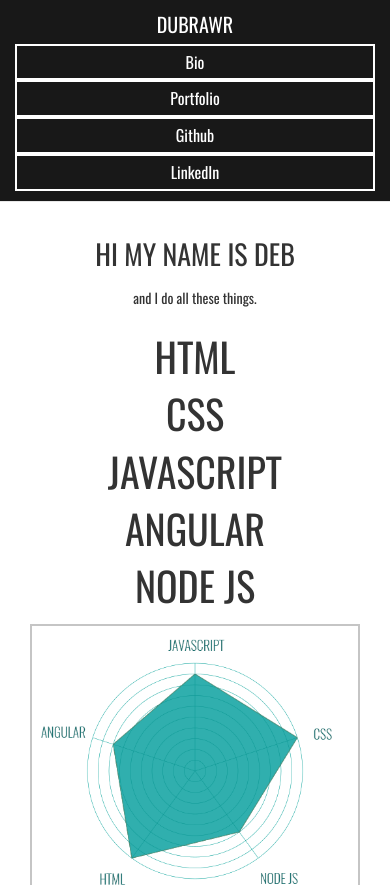
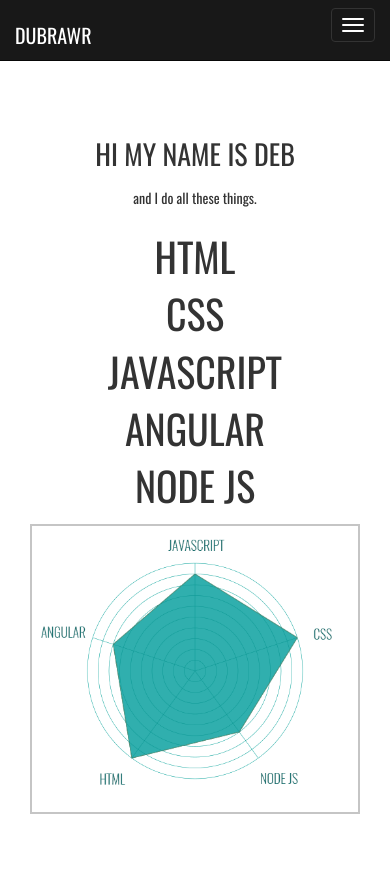
Before and after one commit to dubrawr/portfolio, a website: page index.html in a window 390 px wide. Shown: the top 885 px of the page. Drawn offline with nearby package versions, Linux system fonts and the light colour scheme.

Commit message:
edited so that navbar collapses into a toggle-able menu for smaller devices

```diff
--- a/css/styles.css
+++ b/css/styles.css
@@ -62,10 +62,10 @@
 .piece {margin-bottom: 40px; font-size: 16px;}
 .linkColor {color: black;}
 #portfolio {padding-top: 200px; width: 970px; margin: 0 auto;  text-align: center;}
-#resume, #bio {padding-top:200px; margin:0 auto; text-align: center;}
+#resume, #bio {padding-top:100px; margin:0 auto; text-align: center;}
 img {border: 2px #c5c5c5 solid; margin: 0 auto;}
 
-@media only screen and (max-width: 800px) {
+@media only screen and (max-width: 700px) {
   .image {
     display: block;
     margin-bottom: 10px;
@@ -76,9 +76,9 @@
     margin-top: 50px;
   }
   ul.code>li {display: block;}
-  ul.links {padding: 0; text-align: center; margin-left: auto; margin-right: auto; margin-bottom: 10px;}
+/*  ul.links {padding: 0; text-align: center; margin-left: auto; margin-right: auto; margin-bottom: 10px;}*/
   div.name {text-align: center; display: block; font-size: 20px;}
-  .navbar .links {float: none; margin-top: 5px;}
-  .navbar .links li {margin: 0 auto; display: block; padding: 5px; border: 2px solid white;}
+/*  .navbar .links {float: none; margin-top: 5px;}*/
+  .navbar .links li {text-align: right; margin: 0 auto; display: block; padding: 5px; border: 1px solid white;}
   .padding {padding-top: 20px;}
 }
--- a/index.html
+++ b/index.html
@@ -2,6 +2,7 @@
 <html lang="en">
 <head>
     <meta charset="UTF-8">
+    <meta name="viewport" content="width=device-width, initial-scale=1">
     <title>Deb Does Stuff</title>
     <link rel="stylesheet" href="https://maxcdn.bootstrapcdn.com/bootstrap/3.3.7/css/bootstrap.min.css" type="text/css">
     <link rel="stylesheet" href="https://cdnjs.cloudflare.com/ajax/libs/normalize/5.0.0/normalize.css" type="text/css">
@@ -12,10 +13,18 @@
 </head>
 <body class="container-fluid">
 
-    <nav class="navbar navbar-default navbar-fixed-top">
+    <nav class="navbar navbar-default navbar-fixed-top navbar-inverse">
 
     <div class="container">
-            <div class="name"><a id="slide" target="_blank" href="https://github.com/dubrawr">DUBRAWR</a></div>
+    <div class="navbar-header">
+      <button type="button" class="navbar-toggle" data-toggle="collapse" data-target="#myNavbar">
+        <span class="icon-bar"></span>
+        <span class="icon-bar"></span>
+        <span class="icon-bar"></span>
+      </button>
+      <div class="name navbar-brand"><a id="slide" target="_blank" href="https://github.com/dubrawr">DUBRAWR</a></div></div>
+
+            <div class="collapse navbar-collapse" id="myNavbar">
             <ul class="links">
 
                 <li><a class="jumper" href="#bio">Bio</a></li>
@@ -24,6 +33,7 @@
                 <li><a target="_blank" href="https://www.linkedin.com/in/deborah-tsao-34356a116
 ">LinkedIn</a></li>
             </ul>
+            </div>
         </div>
     </nav>
     <main class="container">
@@ -111,6 +121,7 @@
 
 
     <script type="text/javascript" src="https://cdnjs.cloudflare.com/ajax/libs/jquery/3.1.0/jquery.min.js"></script>
+    <script src="https://maxcdn.bootstrapcdn.com/bootstrap/3.3.7/js/bootstrap.min.js"></script>
     <script type="text/javascript" src="js/script.js"></script>
 </body>
 </html>
```
